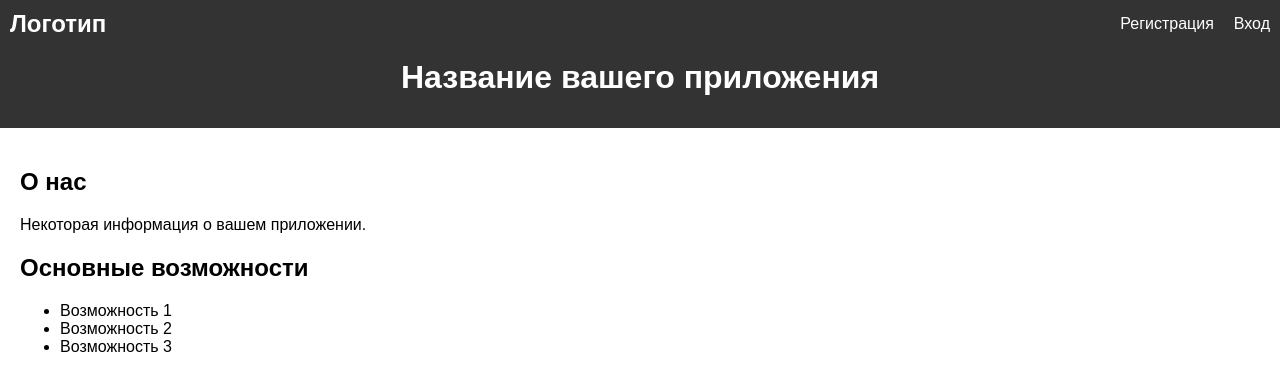
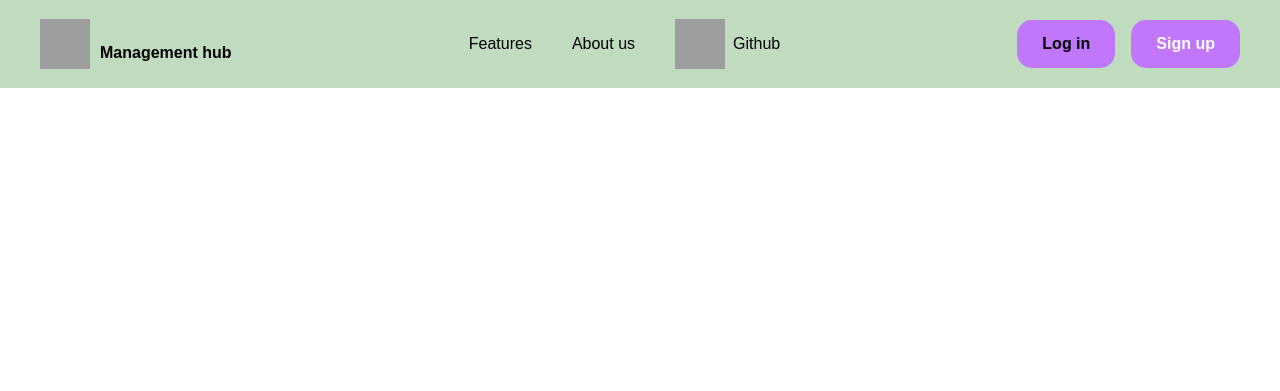
Before and after one commit to Alexxxem/TransferHub, a Django app: page /app/ in a window 1280 px wide. Shown: the top 391 px of the page. Run offline with Django 4.2, Linux system fonts and the light colour scheme; grey boxes are pictures that could not be loaded.

Commit message:
make header of index.html

```diff
--- /dev/null
+++ b/myapp/app/static/css/style.css
@@ -0,0 +1,106 @@
+* {
+    box-sizing: border-box;
+    margin: 0;
+    padding: 0;
+}
+
+header {
+    display: block;
+}
+
+body {
+    background-color: #fff;
+    color: #000000;
+    font-family: Manrope,sans-serif;
+    font-weight: 400;
+}
+
+
+.navBar {
+    align-items: center;
+    display: flex;
+    height: 88px;
+    justify-content: space-between;
+    padding: 0 2.5em;
+    position: -webkit-sticky;
+    position: sticky;
+    top: 0;
+    z-index: 2;
+    background-color: rgb(191, 220, 191);
+}
+
+.navBar_logoBox {
+    display: flex;
+    align-items: center;
+    gap: 10px;
+}
+
+.logoText {
+    height: 1px;
+    font-weight: 700;
+}
+
+
+.navigation {
+    display: contents;
+}
+
+.menu {
+    align-items: center;
+    display: flex;
+    gap: 2.5em;
+    justify-content: center;
+    list-style: none;
+}
+
+.menuLink {
+    align-items: center;
+    color: var(--primary-color);
+    display: flex;
+    gap: 0.5em;
+    text-decoration: none;
+    transition: color .3s ease;
+}
+
+.actions {
+    align-items: center;
+    display: flex;
+    gap: 1em;
+    justify-content: flex-end;
+}
+
+li a{
+    color: black;
+    text-decoration: none;
+    position: center;
+}
+
+
+.login-btn {
+    background-color: #c177fc;
+    color: black;
+    font-weight: 600;
+    padding: 15px 25px;
+    text-decoration: none;
+    border-radius: 15px;
+    border: black;
+}
+
+.signup-btn {
+    background-color: #c177fc;
+    color: white;
+    font-weight: 600;
+    padding: 15px 25px;
+    text-decoration: none;
+    border-radius: 15px;
+    border: black;
+}
+
+.login-btn:hover {
+    background-color: black;
+    color: white;
+}
+
+.signup-btn:hover {
+    background-color: black;
+}
--- a/myapp/app/templates/app/index.html
+++ b/myapp/app/templates/app/index.html
@@ -1,83 +1,36 @@
+{% load static %}
+
 <!DOCTYPE html>
 <html lang="en">
 <head>
     <meta charset="UTF-8">
     <meta name="viewport" content="width=device-width, initial-scale=1.0">
-    <title>Название вашего приложения</title>
-    <!-- Подключение ваших стилей CSS и других мета-тегов здесь -->
-    <style>
-        /* Добавьте свои стили CSS здесь */
-        body {
-            font-family: Arial, sans-serif;
-            margin: 0;
-            padding: 0;
-            box-sizing: border-box;
-        }
-        header {
-            background-color: #333;
-            color: #fff;
-            padding: 10px;
-            text-align: center;
-        }
-        .navbar {
-            display: flex;
-            justify-content: space-between;
-            align-items: center;
-        }
-        .navbar-logo {
-            font-size: 1.5em;
-            font-weight: bold;
-            color: #fff;
-            text-decoration: none;
-        }
-        .navbar-links {
-            display: flex;
-            gap: 20px;
-        }
-        .navbar-links a {
-            color: #fff;
-            text-decoration: none;
-        }
-        main {
-            padding: 20px;
-        }
-    </style>
+    <title>Management Hub</title>
+    <link rel="stylesheet" type="text/css" href="{% static 'css/style.css' %}">
 </head>
+
 <body>
 
-    <header>
-        <div class="navbar">
-            <div>
-                <a href="#" class="navbar-logo">Логотип</a>
+    <header class="navBar">
+        <div class="navBar_logoBox">
+            <img src="{%static images/logo.svg}" width="50" height="50" alt="Logo">
+            <span class="logoText">Management hub</span>
+        </div>
+        <nav class="navigation ">
+            <ul class="menu">
+                <li class="menuItem"><a class="menuLink" href="/features/">Features</a></li>
+                <li class="menuItem"><a class="menuLink" href="/about_us/">About us</a></li>
+                <li class="menuItem"><a class="menuLink" href="https://github.com/Alexxxem/TransferHub/tree/main/" target="_blank">
+                    <img src="{%static images/github-logo.svg}" alt="GitHub" width="50" height="50">
+                    Github</a></li>
+            </ul>
+
+            <div class="actions">
+                <a class="login-btn" href="">Log in</a>
+                <a class="signup-btn" href="">Sign up</a>
             </div>
-            <div class="navbar-links">
-                <a href="#">Регистрация</a>
-                <a href="#">Вход</a>
-            </div>
-        </div>
-        <h1>Название вашего приложения</h1>
+        </nav>
     </header>
-
-    <main>
-        <section>
-            <h2>О нас</h2>
-            <p>Некоторая информация о вашем приложении.</p>
-        </section>
-
-        <section>
-            <h2>Основные возможности</h2>
-            <ul>
-                <li>Возможность 1</li>
-                <li>Возможность 2</li>
-                <li>Возможность 3</li>
-            </ul>
-        </section>
-
-        <!-- Другие секции и информация о приложении -->
-
-    </main>
-
-    <!-- Подключение ваших скриптов JS перед закрытием тега </body> -->
 
 </body>
 </html>
--- a/myapp/myapp/settings.py
+++ b/myapp/myapp/settings.py
@@ -121,6 +121,9 @@ USE_TZ = True
 # https://docs.djangoproject.com/en/4.2/howto/static-files/
 
 STATIC_URL = 'static/'
+STATICFILES_DIRS = [
+    BASE_DIR / "app/static",
+]
 
 # Default primary key field type
 # https://docs.djangoproject.com/en/4.2/ref/settings/#default-auto-field
```
Also changed, not shown: myapp/app/static/images/github-logo.svg (added), myapp/app/static/images/logo.svg (added).
